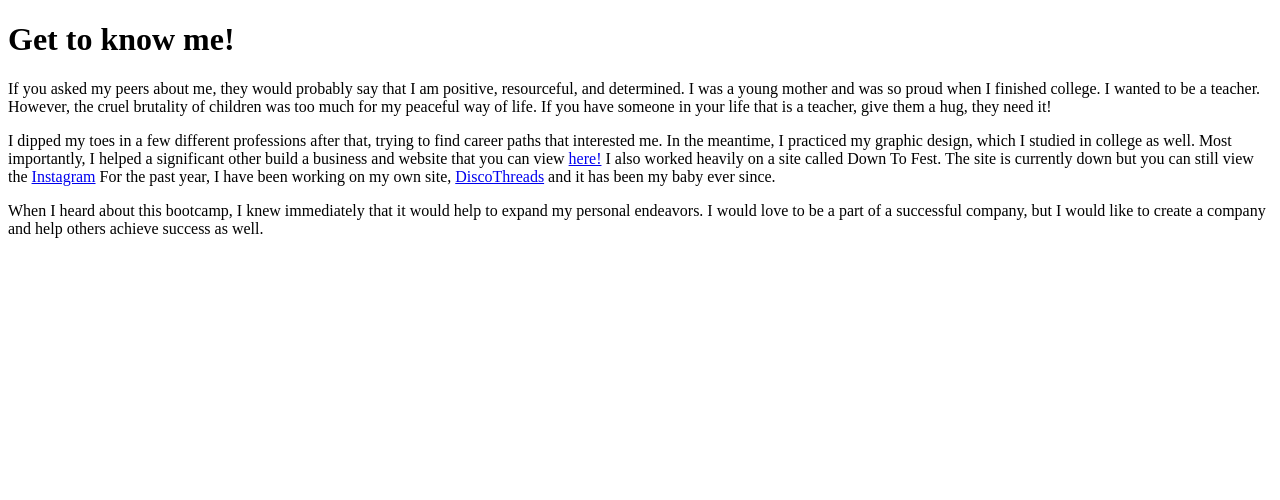
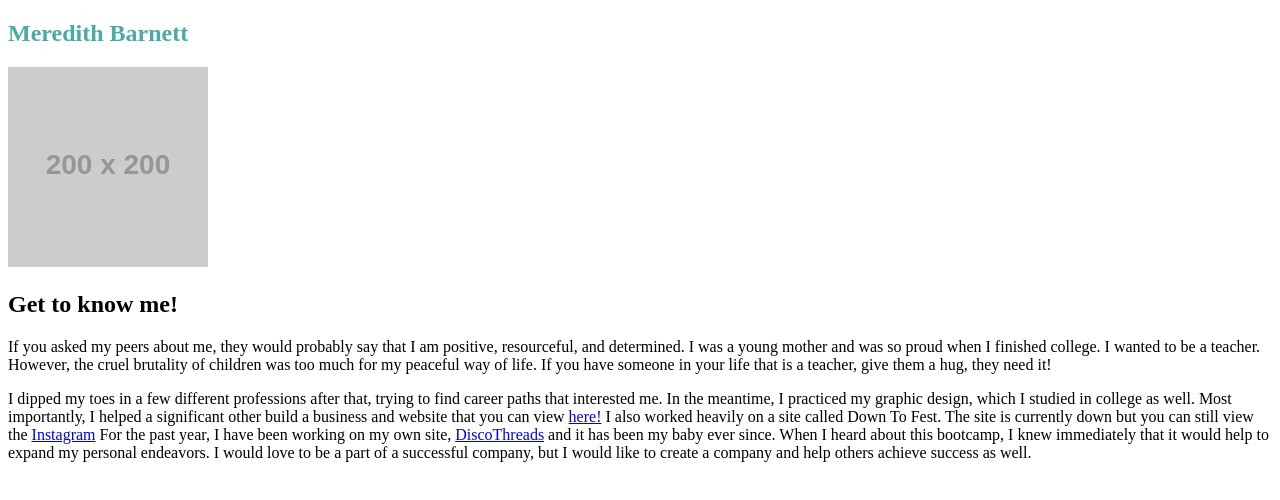
Before and after one commit to mbarnetttx/MeredithWork, a plain HTML site: page portfolio.html in a window 1280 px wide. Drawn offline with Linux system fonts and the light colour scheme; placeholder pictures from the web are drawn by us.

Commit message:
added image placeholder and background color

```diff
--- a/assets/style.css
+++ b/assets/style.css
@@ -0,0 +1,7 @@
+body {
+	background-color: #ffffff
+}
+
+h1 {
+	color: #4aaaa5
+}
--- a/portfolio.html
+++ b/portfolio.html
@@ -5,22 +5,30 @@
 
   <title>MeredithBarnett</title>
 
-  <link rel="stylesheet" href="styles.css">
+  <link rel="stylesheet" type="text/css" href="assets/style.css">
 
 </head>
 
 <body>
-	<TITLE>Meredith Barnett</TITLE>
+	<div class="container">
 
-<header>
-<h1>Get to know me!</h1>
-</header>
+	<section id="main-bio">
 
-<p> If you asked my peers about me, they would probably say that I am positive, resourceful, and determined. I was a young mother and was so proud when I finished college.  I wanted to be a teacher.  However, the cruel brutality of children was too much for my peaceful way of life.  If you have someone in your life that is a teacher, give them a hug, they need it!</p>
+		<h1>Meredith Barnett</h1>
 
-<p> I dipped my toes in a few different professions after that, trying to find career paths that interested me.  In the meantime, I practiced my graphic design, which I studied in college as well.  Most importantly, I helped a significant other build a business and website that you can view <a href="https://512atx.com/">here!</a> I also worked heavily on a site called Down To Fest.  The site is currently down but you can still view the <a href="https://www.instagram.com/dtf.downtofest/?hl=en">Instagram</a>  For the past year, I have been working on my own site, <a href="https://www.discothreads.com/">DiscoThreads</a> and it has been my baby ever since. </p>
 
-<p> When I heard about this bootcamp, I knew immediately that it would help to expand my personal endeavors.  I would love to be a part of a successful company, but I would like to create a company and help others achieve success as well.  </p>
+		<img src="http://placehold.it/200x200" alt="Meredith" id= "https://i.imgur.com/5H0ys8L.jpg">
+
+		<h2>Get to know me!</h2>
+
+
+		<p> If you asked my peers about me, they would probably say that I am positive, resourceful, and determined. I was a young mother and was so proud when I finished college.  I wanted to be a teacher.  However, the cruel brutality of children was too much for my peaceful way of life.  If you have someone in your life that is a teacher, give them a hug, they need it!</p>
+
+		<p2> I dipped my toes in a few different professions after that, trying to find career paths that interested me.  In the meantime, I practiced my graphic design, which I studied in college as well.  Most importantly, I helped a significant other build a business and website that you can view <a href="https://512atx.com/" target="_blank">here!</a> I also worked heavily on a site called Down To Fest.  The site is currently down but you can still view the <a href="https://www.instagram.com/dtf.downtofest/?hl=en" target="_blank">Instagram</a>  For the past year, I have been working on my own site, <a href="https://www.discothreads.com/" target="_blank">DiscoThreads</a> and it has been my baby ever since. </p2>
+
+		<p3> When I heard about this bootcamp, I knew immediately that it would help to expand my personal endeavors.  I would love to be a part of a successful company, but I would like to create a company and help others achieve success as well.  </p3>
+
+	</section>
 
 
 
```
